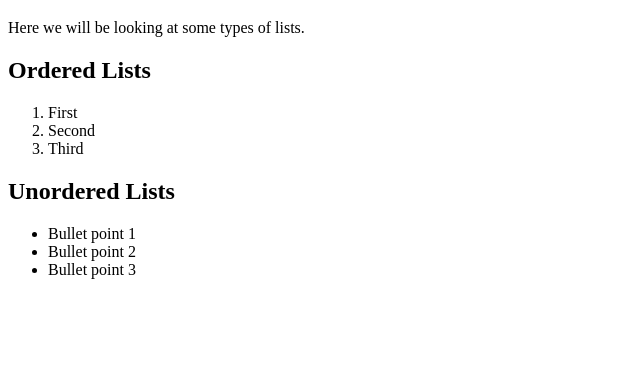
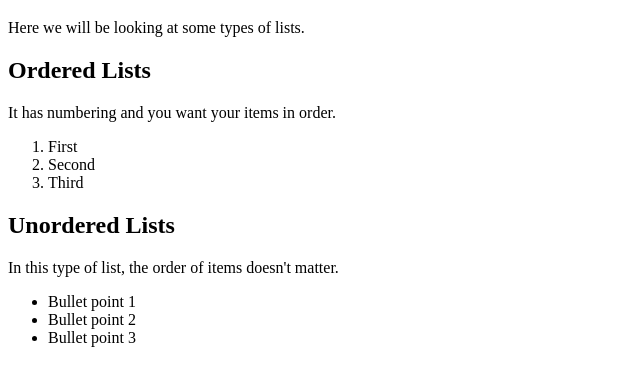
Before and after one commit to AnimeshKumar923/web-dev-learning, a plain HTML site: page lists/lists.html in a window 1280 px wide. Shown: the part 61-446 px from the top of the page, without its empty margins (0-640 px from the left). Drawn offline with Linux system fonts and the light colour scheme.

Commit message:
improvement

```diff
--- a/lists/lists.html
+++ b/lists/lists.html
@@ -10,6 +10,8 @@
         <h1>List Types</h1>
         <p>Here we will be looking at some types of lists.</p>
         <h2>Ordered Lists</h2>
+
+        <p>It has numbering and you want your items in order.</p>
         <ol>
             <li>First</li>
             <li>Second</li>
@@ -17,6 +19,7 @@
         </ol>
 
         <h2>Unordered Lists</h2>
+        <p>In this type of list, the order of items doesn't matter.</p>
         <ul>
             <li>Bullet point 1</li>
             <li>Bullet point 2</li>
```
